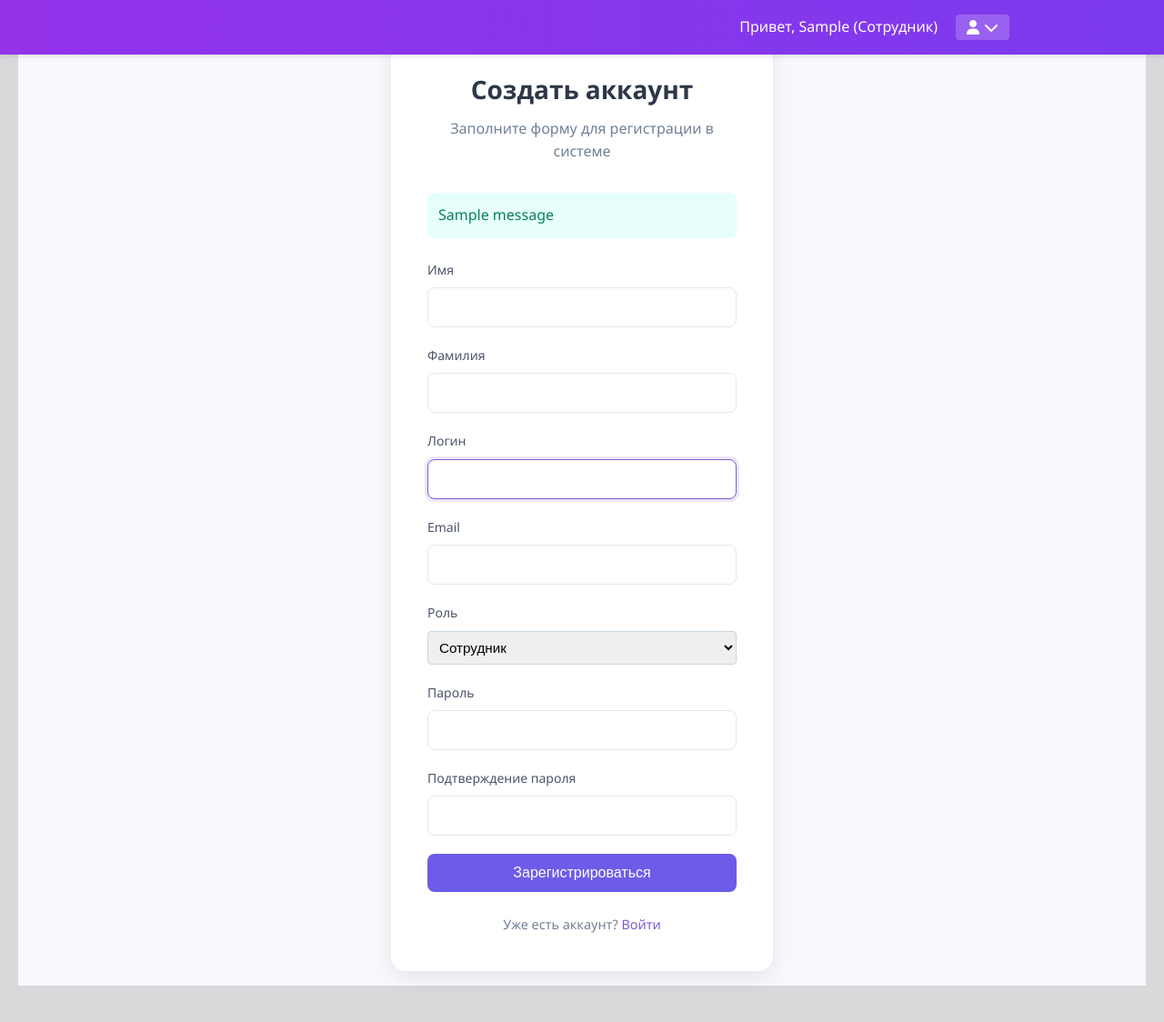
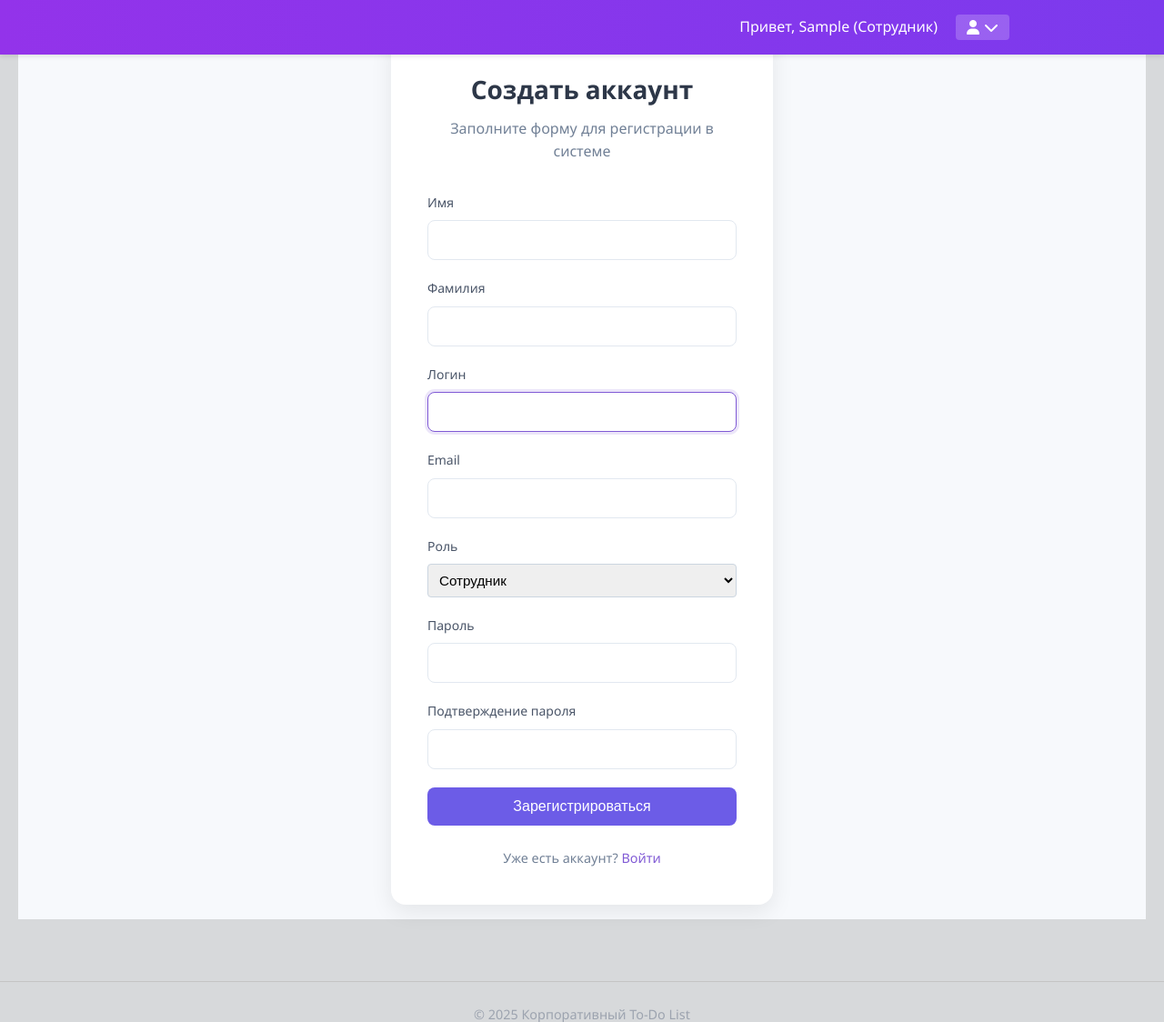
Before and after one commit to v1nrate/todo-company, a Django app: template todo/templates/todo/auth/register.html in a window 1280 px wide. Shown: the top 1124 px of the page at 91% size. Run offline with Django 5.2, Linux system fonts and the light colour scheme; the template is opened without the code that fills it: values that come from a table or form of the project are taken from there, others are empty; a user stored in the database is signed in; tables that the repository leaves empty hold one stand-in row (values such as "Sample post"); one stand-in notice (Sample message) is shown; parts of the project's set-up code (start-up, migrations or seed data) failed here and were passed over; some libraries are stand-ins or nearby versions.

Commit message:
убрал сообщения

```diff
--- a/todo/templates/todo/auth/register.html
+++ b/todo/templates/todo/auth/register.html
@@ -13,14 +13,6 @@
             <div class="alert--error">
                 {% for error in form.non_field_errors %}
                     {{ error }}
-                {% endfor %}
-            </div>
-        {% endif %}
-
-        {% if messages %}
-            <div class="messages">
-                {% for message in messages %}
-                    <div class="alert alert--{{ message.tags }}">{{ message }}</div>
                 {% endfor %}
             </div>
         {% endif %}
```
